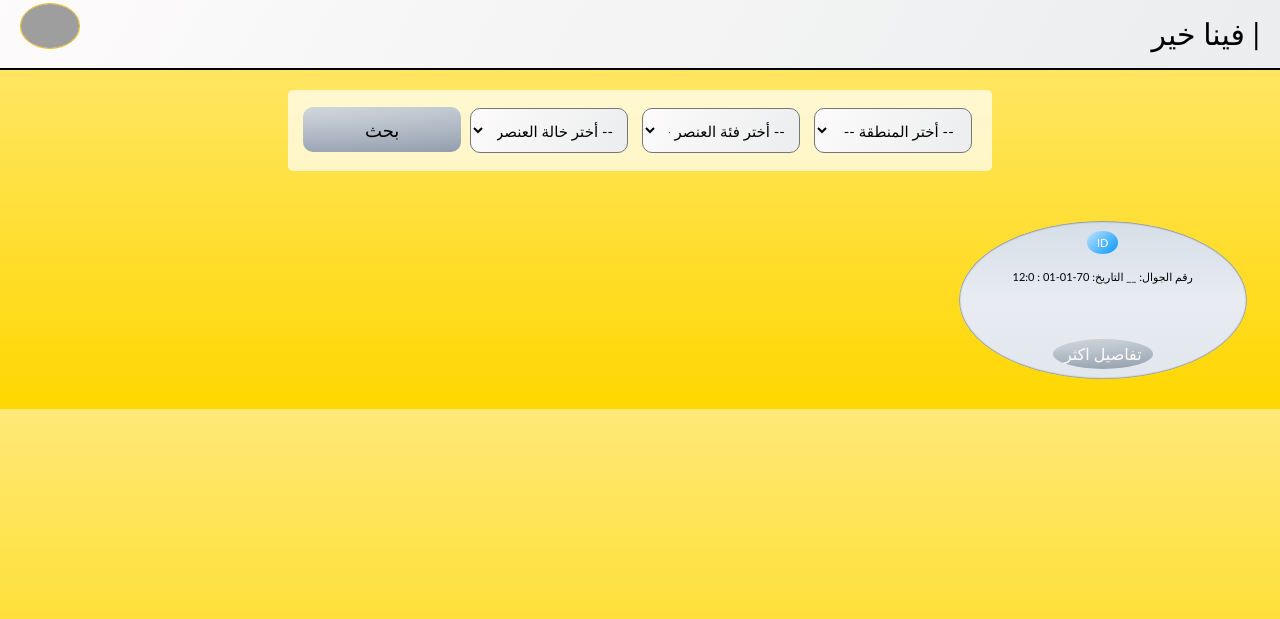
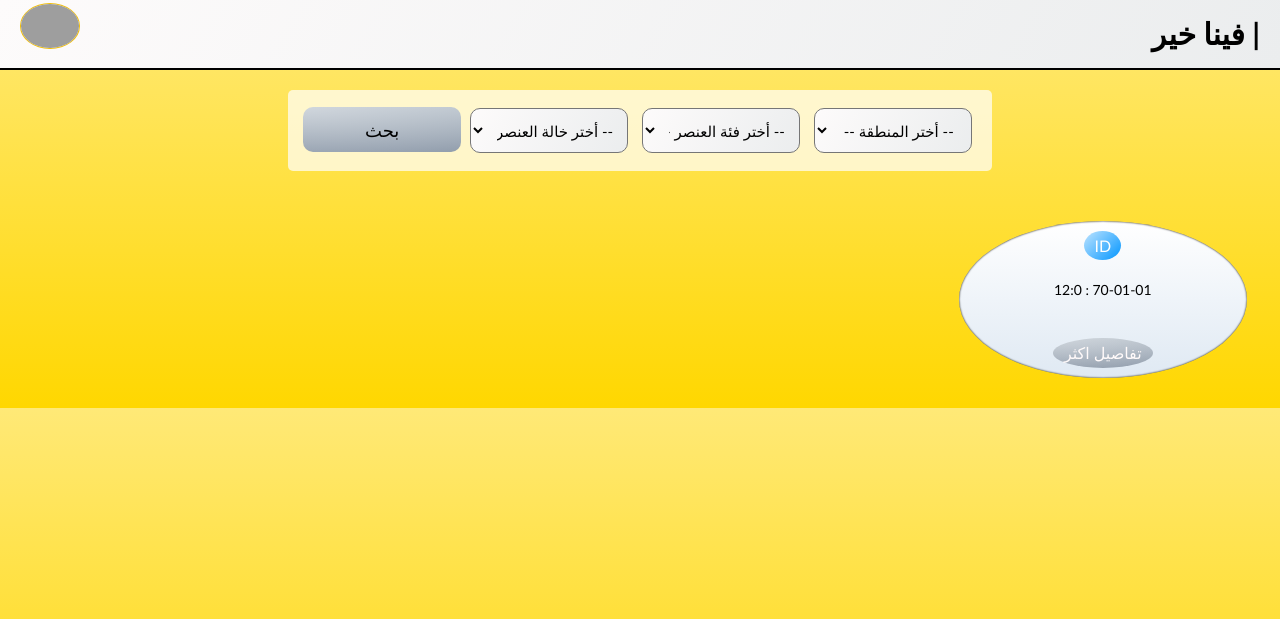
Before and after one commit to hus7sam/w, a PHP site: page /dispaly.php in a window 1280 px wide. Shown: the top 619 px of the page. Run offline with PHP 8.4, Linux system fonts and the light colour scheme; tables that the repository leaves empty or names only in its code hold one stand-in row (values such as "Sample post"); data that the repository does not hold is empty; grey boxes are pictures that could not be loaded.

Commit message:
done array

```diff
--- a/dispaly.php
+++ b/dispaly.php
@@ -89,14 +89,13 @@
         ?>
  <div class='grid-item'>
 
-         <p id="id_item"><?php echo  $row['ID']. " ID"; ?> </p>
+         <p id="id_item"><?php echo $row['ID']. " ID"; ?> </p>
          <?php  if ($row['Status']==="جديد"):?>
          <p class="p_newItem"><?php echo  'جديد'; ?> </p>
          <?php elseif($row['Status']==="مستعمل"):   ?>
          <p class="p_UsedItem"><?php echo  'مستعمل';  endif;?> </p>
 
-
-              <p class="p_item_1" COLSPAN='2'><?php echo  "رقم الجوال: " . $row['Number']. "  __ " ."التاريخ: " .date("y-m-d : g:I",strtotime($row['Date'])); ?></p>
+              <p class="p_item_1"><?php echo   $row['Number']. "  " .date("y-m-d : g:I",strtotime($row['Date'])); ?></p>
               <p class="p_item_2">
                         <?php
                         $string = strip_tags($row['Description']);
@@ -109,11 +108,10 @@
                             echo $string . " ..." ;
                         }else{ echo $string  ;} ?>
 
-                    </p>
-
+              </p>
                 <p class="p_item_1">
                     <td><?php  echo $row['State']; ?> </td>
-                    <td><?php echo $row['City']; ?></td>
+                    <td><?php  echo $row['City']; ?></td>
                 </p>
 
 
--- a/style.css
+++ b/style.css
@@ -1,10 +1,9 @@
 *
 {
     box-sizing: border-box;
-
     direction: rtl;
     font-family: calibri;
-    font-weight: normal;
+
     /*font-family: "Source Sans Pro", "Arial", sans-serif;*/
 
 }
@@ -252,8 +251,7 @@ footer a
 
 .grid-item {
     display: block;
-    background: linear-gradient(to bottom, #D5DEE7 0%, #E8EBF2 50%, #E2E7ED 100%), linear-gradient(to bottom, rgba(0,0,0,0.02) 50%, rgba(255,255,255,0.02) 61%, rgba(0,0,0,0.02) 73%), linear-gradient(33deg, rgba(255,255,255,0.20) 0%, rgba(0,0,0,0.20) 100%);
-    background-blend-mode: normal,color-burn;    /*border: 1px solid rgba(0, 0, 0, 0.8);*/
+    background-image: linear-gradient(to top, #dfe9f3 0%, white 100%);    /*border: 1px solid rgba(0, 0, 0, 0.8);*/
     text-align: center;
     border-radius: 50%;
     -moz-box-shadow:    inset 0 0 2px #000000;
@@ -295,39 +293,25 @@ footer a
     background-image: linear-gradient(to right, #f8ec00 0%, #f9d423 100%);color: black;
 }
 
-.grid-item table
-{
-    margin: 0px auto;
-    width: 100%;
-    text-align: center;
-
-}
 
 .p_item_1
 {
     width: fit-content;
     width: -moz-fit-content;
-    margin: 10px auto;
+    margin: 5px auto;
     padding: 5px 10px;
-    font-size: 19px;
+    font-size: 14px;
 }
 
 .p_item_2
 {
     width: fit-content;
     width: -moz-fit-content;
-    margin: 10px auto;
-    padding: 5px 5px;
-    font-size: 19px;
+    margin: 5px auto;
+    padding: 5px 15px;
+    font-size: 14px;
 }
 
-
-
-.grid-item p{
-    font-size: 11px ;
-    height: fit-content;
-    width: fit-content;
-}
 
 .imh_grid
 {
@@ -620,14 +604,8 @@ input[type=text].input_form_insert:hover {
         grid-template-columns:  23% 23% 23% 23%;
         grid-gap: 20px ;
         padding: 30px 0px;
-
     }
 
-
-
-    .grid-item    td{
-        font-size: 15px;
-    }
 
     .head h1
     {
```
Also changed, not shown: index.php (+6 -6 lines).
